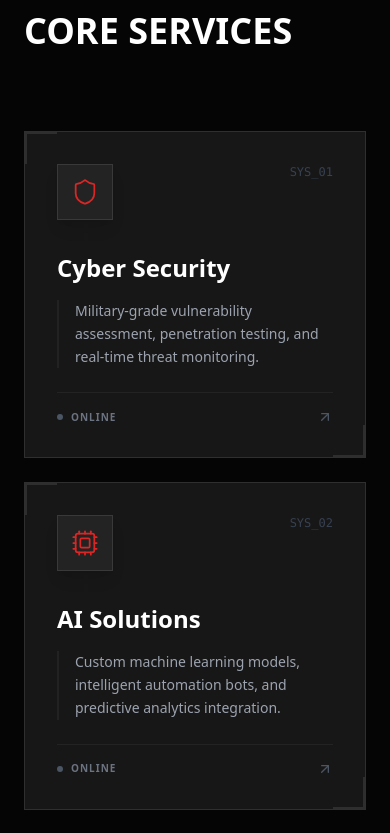
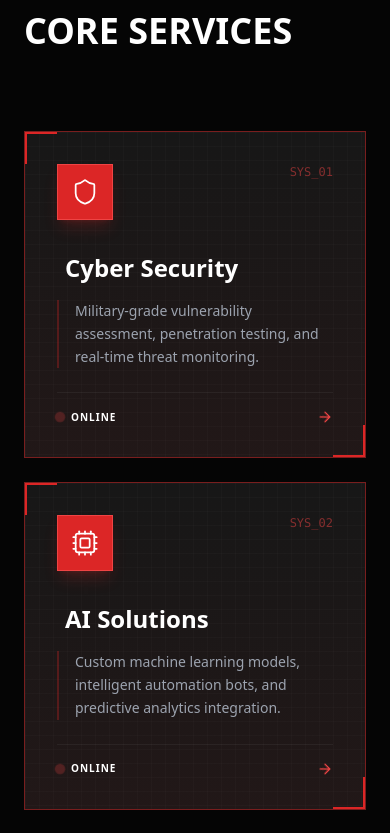
Before and after one commit to Hasalawa/callisto, a React (Vite) app: page / in a window 390 px wide. Shown: the part 1620-2453 px from the top of the page. Built offline with nearby package versions, Linux system fonts and the light colour scheme.

Commit message:
Co services mobile view change

```diff
--- a/src/App.jsx
+++ b/src/App.jsx
@@ -213,42 +213,83 @@ const SpotlightCard = ({ children, className = "" }) => {
   );
 };
 
-// --- COMPONENT 5: NEW CYBER SERVICE CARD (NEW ATTRACTIVE DESIGN) ---
+// --- COMPONENT 5: NEW CYBER SERVICE CARD (SMART RESPONSIVE LOGIC) ---
 const CyberServiceCard = ({ icon: Icon, title, desc, index }) => {
+  const ref = useRef(null);
+  // Detect center screen focus for mobile
+  const isInView = useInView(ref, { margin: "-20% 0px -20% 0px", once: false });
+
   return (
-    <div className="group relative h-full bg-neutral-900 border border-white/10 overflow-hidden hover:border-red-600/50 transition-all duration-500 rounded-none md:rounded-tr-[3rem] md:rounded-bl-[3rem]">
+    <div ref={ref} className={`group relative h-full bg-neutral-900 border overflow-hidden transition-all duration-500 rounded-none md:rounded-tr-[3rem] md:rounded-bl-[3rem]
+        ${isInView ? 'border-red-600/50' : 'border-white/10'}
+        md:border-white/10 md:hover:border-red-600/50
+    `}>
 
       {/* Background Grid Pattern */}
-      <div className="absolute inset-0 bg-[linear-gradient(to_right,#8080800a_1px,transparent_1px),linear-gradient(to_bottom,#8080800a_1px,transparent_1px)] bg-[size:14px_14px] opacity-0 group-hover:opacity-100 transition-opacity duration-500"></div>
+      <div className={`absolute inset-0 bg-[linear-gradient(to_right,#8080800a_1px,transparent_1px),linear-gradient(to_bottom,#8080800a_1px,transparent_1px)] bg-[size:14px_14px] transition-opacity duration-500
+          ${isInView ? 'opacity-100' : 'opacity-0'}
+          md:opacity-0 md:group-hover:opacity-100
+      `}></div>
 
-      {/* Red Glow on Hover */}
-      <div className="absolute inset-0 bg-gradient-to-b from-red-900/0 via-red-900/0 to-red-900/0 group-hover:via-red-900/5 group-hover:to-red-900/10 transition-all duration-500"></div>
+      {/* Red Glow */}
+      <div className={`absolute inset-0 bg-gradient-to-b from-red-900/0 transition-all duration-500
+          ${isInView ? 'via-red-900/5 to-red-900/10' : 'via-red-900/0 to-red-900/0'}
+          md:via-red-900/0 md:to-red-900/0 md:group-hover:via-red-900/5 md:group-hover:to-red-900/10
+      `}></div>
 
       {/* Decorative Corners */}
-      <div className="absolute top-0 left-0 w-8 h-8 border-l-2 border-t-2 border-white/10 group-hover:border-red-600 transition-colors duration-500"></div>
-      <div className="absolute bottom-0 right-0 w-8 h-8 border-r-2 border-b-2 border-white/10 group-hover:border-red-600 transition-colors duration-500"></div>
+      <div className={`absolute top-0 left-0 w-8 h-8 border-l-2 border-t-2 transition-colors duration-500
+          ${isInView ? 'border-red-600' : 'border-white/10'}
+          md:border-white/10 md:group-hover:border-red-600
+      `}></div>
+      <div className={`absolute bottom-0 right-0 w-8 h-8 border-r-2 border-b-2 transition-colors duration-500
+          ${isInView ? 'border-red-600' : 'border-white/10'}
+          md:border-white/10 md:group-hover:border-red-600
+      `}></div>
 
       <div className="relative p-8 z-10 flex flex-col h-full">
          <div className="flex justify-between items-start mb-8">
-            <div className="w-14 h-14 bg-white/5 border border-white/10 flex items-center justify-center text-red-600 group-hover:bg-red-600 group-hover:text-white group-hover:border-red-500 transition-all duration-500 shadow-lg group-hover:shadow-red-600/20">
+            <div className={`w-14 h-14 border flex items-center justify-center transition-all duration-500 shadow-lg
+                ${isInView ? 'bg-red-600 text-white border-red-500 shadow-red-600/20' : 'bg-white/5 border-white/10 text-red-600'}
+                md:bg-white/5 md:text-red-600 md:border-white/10
+                md:group-hover:bg-red-600 md:group-hover:text-white md:group-hover:border-red-500 md:group-hover:shadow-red-600/20
+            `}>
                <Icon size={28} strokeWidth={1.5} />
             </div>
-            <span className="font-mono text-xs text-gray-700 group-hover:text-red-500/50 transition-colors">SYS_0{index + 1}</span>
+            <span className={`font-mono text-xs transition-colors
+                ${isInView ? 'text-red-500/50' : 'text-gray-700'}
+                md:text-gray-700 md:group-hover:text-red-500/50
+            `}>SYS_0{index + 1}</span>
          </div>
 
-         <h3 className="text-2xl font-bold text-white mb-4 group-hover:translate-x-2 transition-transform duration-300 flex items-center gap-2">
+         <h3 className={`text-2xl font-bold text-white mb-4 transition-transform duration-300 flex items-center gap-2
+             ${isInView ? 'translate-x-2' : 'translate-x-0'}
+             md:translate-x-0 md:group-hover:translate-x-2
+         `}>
             {title}
          </h3>
-         <p className="text-gray-400 text-sm leading-relaxed mb-6 flex-1 border-l-2 border-white/5 pl-4 group-hover:border-red-600/30 transition-colors">
+         <p className={`text-gray-400 text-sm leading-relaxed mb-6 flex-1 border-l-2 pl-4 transition-colors
+             ${isInView ? 'border-red-600/30' : 'border-white/5'}
+             md:border-white/5 md:group-hover:border-red-600/30
+         `}>
             {desc}
          </p>
 
          <div className="flex items-center justify-between border-t border-white/5 pt-4 mt-auto">
-            <div className="flex items-center gap-2 text-[10px] font-bold text-gray-500 uppercase tracking-widest group-hover:text-white transition-colors">
-               <span className="w-1.5 h-1.5 bg-gray-600 rounded-full group-hover:bg-red-500 group-hover:animate-ping"></span>
+            <div className={`flex items-center gap-2 text-[10px] font-bold uppercase tracking-widest transition-colors
+                ${isInView ? 'text-white' : 'text-gray-500'}
+                md:text-gray-500 md:group-hover:text-white
+            `}>
+               <span className={`w-1.5 h-1.5 rounded-full
+                   ${isInView ? 'bg-red-500 animate-ping' : 'bg-gray-600'}
+                   md:bg-gray-600 md:group-hover:bg-red-500 md:group-hover:animate-ping
+               `}></span>
                Online
             </div>
-            <ArrowUpRight size={16} className="text-gray-600 group-hover:text-red-500 transition-colors transform group-hover:rotate-45 duration-300" />
+            <ArrowUpRight size={16} className={`transition-colors transform duration-300
+                ${isInView ? 'text-red-500 rotate-45' : 'text-gray-600'}
+                md:text-gray-600 md:rotate-0 md:group-hover:text-red-500 md:group-hover:rotate-45
+            `} />
          </div>
       </div>
     </div>
@@ -664,7 +705,7 @@ const App = () => {
          </div>
       </section>
 
-      {/* --- SERVICES SECTION (UPDATED) --- */}
+      {/* --- SERVICES SECTION --- */}
       <section id="services" className="py-32 px-6">
          <div className="max-w-7xl mx-auto">
             <RevealOnScroll>
```
